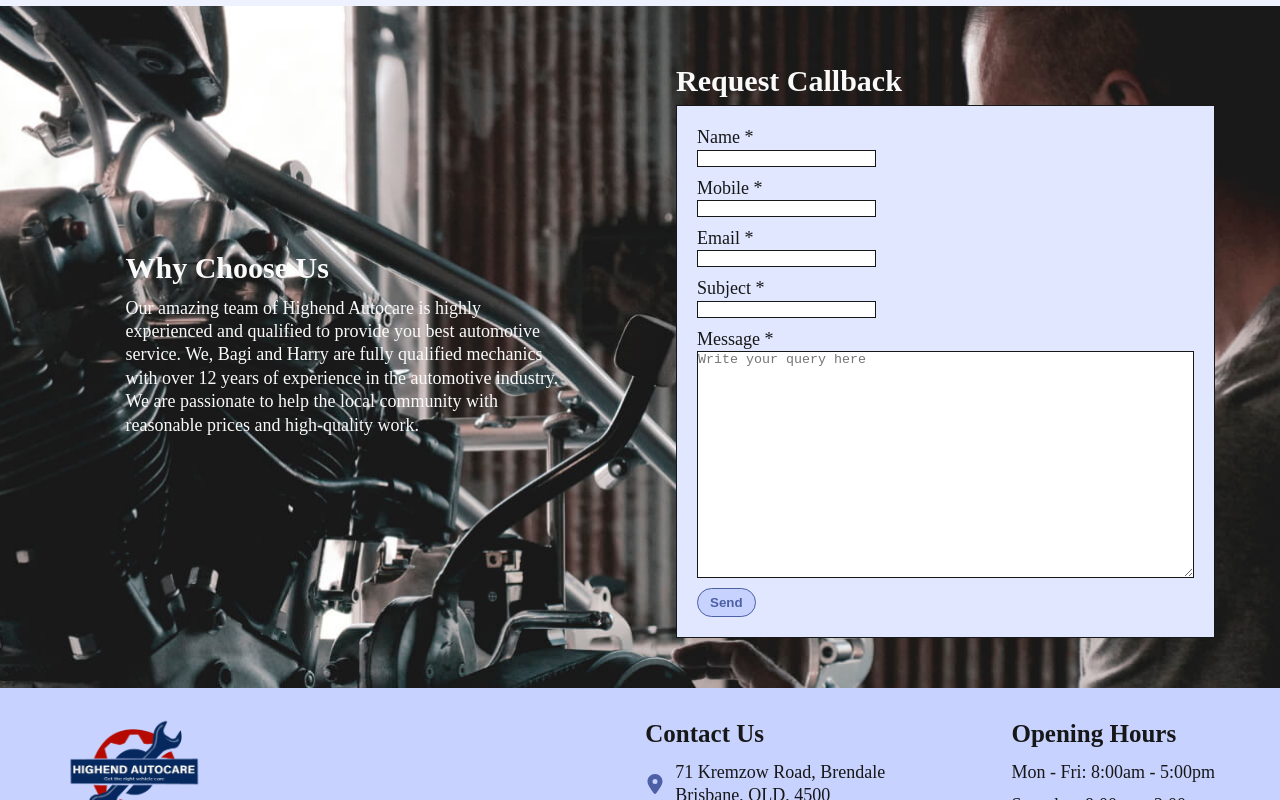
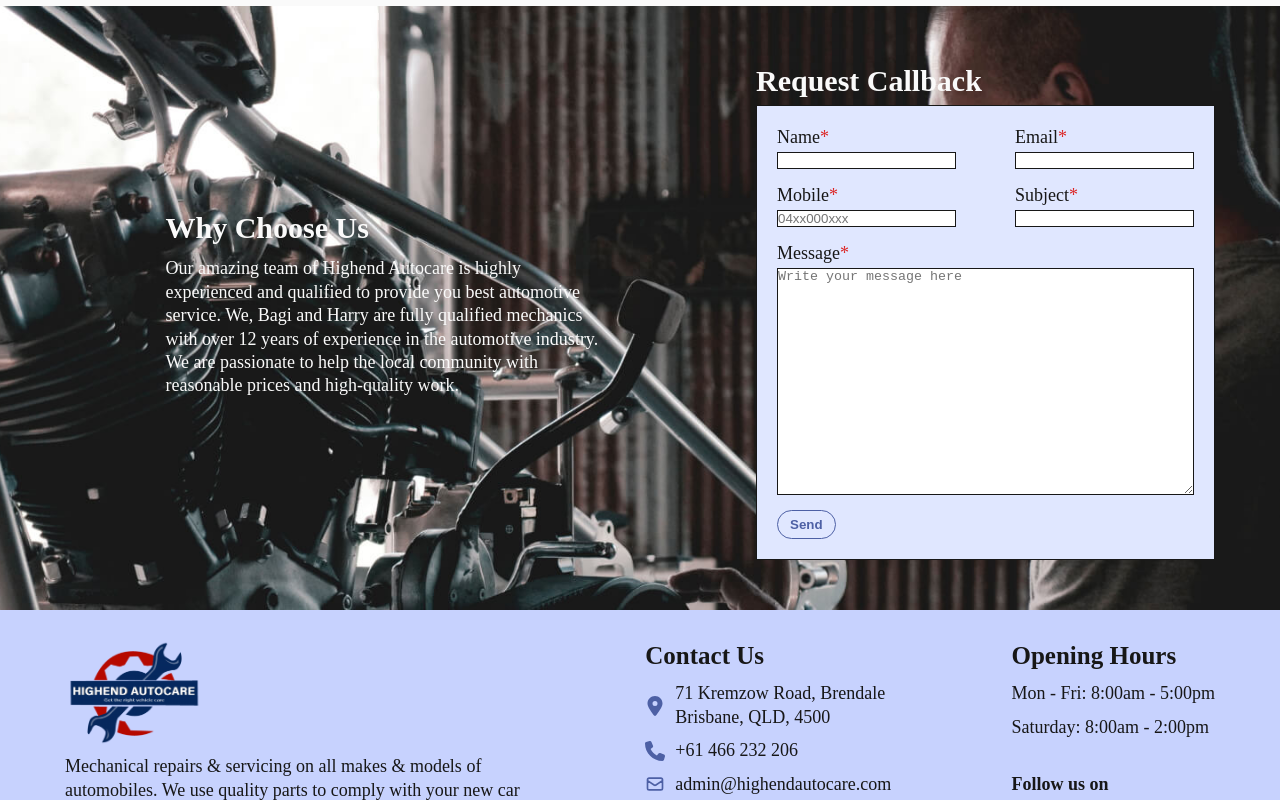
Before and after one commit to parjapat22/highend-autocare, a React (Create React App) app: page /home in a window 1280 px wide. Shown: the part 1660-2460 px from the top of the page. Built offline with nearby package versions, Linux system fonts and the light colour scheme.

Commit message:
form styling and validation added

```diff
--- a/src/components/forms/Form.jsx
+++ b/src/components/forms/Form.jsx
@@ -2,84 +2,169 @@ import { useState } from "react";
 import Button from "../Button";
 import styles from "./Form.module.css";
 
-const Form = () => {
-  const [inputs, setInputs] = useState({});
+function Form() {
+  const [formData, setFormData] = useState({
+    name: "",
+    email: "",
+    mobile: "",
+    subject: "",
+    message: "",
+  });
 
-  const handleChange = (event) => {
-    const name = event.target.name;
-    const value = event.target.value;
-    setInputs((values) => ({ ...values, [name]: value }));
+  const [errors, setErrors] = useState({});
+
+  const isValidEmail = (email) => {
+    const emailPattern = /^[a-zA-Z0-9._-]+@[a-zA-Z0-9.-]+\.[a-zA-Z]{2,4}$/;
+    return emailPattern.test(email);
   };
 
-  const handleSubmit = (event) => {
-    event.preventDefault();
-    console.log(inputs);
+  const isValidMobile = (mobile) => {
+    const mobilePattern = /^[0][4]\d{8,8}$/;
+    return mobilePattern.test(mobile);
   };
+
+  const handleChange = (e) => {
+    const name = e.target.name;
+    const value = e.target.value;
+
+    // reset field error upon entering the text
+    if (value.trim()) {
+      setErrors((errorsData) => ({ ...errorsData, [name]: "" }));
+    }
+
+    // name is in array because it's a property name
+    setFormData((values) => ({ ...values, [name]: value }));
+  };
+
+  function handleSubmit(e) {
+    e.preventDefault();
+
+    const newErrors = validateForm(formData);
+    setErrors(newErrors);
+
+    if (Object.keys(newErrors).length === 0) {
+      // Form submission logic here
+      // console.log("Form submitted successfully!");
+    } else {
+      // console.log("Form submission failed due to validation errors.");
+    }
+
+    // reset input fields
+  }
+
+  function validateForm(data) {
+    const errors = {};
+
+    if (!data.name.trim()) {
+      errors.name = "Please enter your name";
+    }
+
+    if (!data.email.trim()) {
+      errors.email = "Please enter your email";
+    } else if (!isValidEmail(data.email)) {
+      errors.email = "Email is invalid";
+    }
+
+    if (!data.mobile.trim()) {
+      errors.mobile = "Please enter your mobile";
+    } else if (!isValidMobile(data.mobile)) {
+      errors.mobile = "Mobile number is invalid";
+    }
+
+    if (!data.subject.trim()) {
+      errors.subject = "Please enter the subject";
+    }
+
+    if (!data.message.trim()) {
+      errors.message = "Please write your inquiry message";
+    }
+
+    return errors;
+  }
 
   return (
     <form onSubmit={handleSubmit} className={styles.containerForm}>
-      <label>
-        Name *
+      <div className={styles.groupFields}>
+        <div className={styles.containerField}>
+          <label>Name</label>
           <input
             type="text"
-          name="username"
-          value={inputs.username || ""}
+            name="name"
+            value={formData.name}
             onChange={handleChange}
-          autoFocus
-          required
           />
-      </label>
 
-      <label>
-        Mobile *
+          {errors.name && (
+            <span className={styles.errorField}>{errors.name}</span>
+          )}
+        </div>
+
+        <div className={styles.containerField}>
+          <label>Email</label>
           <input
             type="text"
             name="email"
-          value={inputs.email || ""}
+            value={formData.email}
             onChange={handleChange}
-          required
           />
-      </label>
 
-      <label>
-        Email *
+          {errors.email && (
+            <span className={styles.errorField}>{errors.email}</span>
+          )}
+        </div>
+      </div>
+
+      <div className={styles.groupFields}>
+        <div className={styles.containerField}>
+          <label>Mobile</label>
           <input
             type="text"
-          name="email"
-          value={inputs.email || ""}
+            name="mobile"
+            value={formData.mobile}
             onChange={handleChange}
-          required
+            placeholder="04xx000xxx"
           />
-      </label>
 
-      <label>
-        Subject *
+          {errors.mobile && (
+            <span className={styles.errorField}>{errors.mobile}</span>
+          )}
+        </div>
+
+        <div className={styles.containerField}>
+          <label>Subject</label>
           <input
             type="text"
             name="subject"
-          value={inputs.subject || ""}
+            value={formData.subject || ""}
             onChange={handleChange}
-          required
           />
-      </label>
 
-      <label>
-        Message *
+          {errors.subject && (
+            <span className={styles.errorField}>{errors.subject}</span>
+          )}
+        </div>
+      </div>
+
+      <div className={styles.containerField}>
+        <label>Message</label>
         <textarea
           type="text"
           name="message"
-          value={inputs.message || ""}
+          value={formData.message}
           onChange={handleChange}
           rows="15"
-          cols="60"
-          placeholder="Write your query here"
-          required
+          cols="50"
+          placeholder="Write your message here"
         />
-      </label>
+
+        {errors.message && (
+          <span className={styles.errorField}>{errors.message}</span>
+        )}
+      </div>
 
       <Button>Send</Button>
     </form>
   );
-};
+}
 
 export default Form;
--- a/src/components/forms/Form.module.css
+++ b/src/components/forms/Form.module.css
@@ -1,14 +1,6 @@
 .containerForm {
   padding: 2rem;
   background: var(--color-card);
-}
-
-.containerForm label {
-  margin-bottom: 1rem;
-  display: flex;
-  flex-direction: column;
-  align-items: flex-start;
-  font-size: 1.8rem;
 }
 
 .containerForm,
@@ -16,3 +8,25 @@
 .containerForm textarea {
   border: 1px solid var(--color-text1);
 }
+
+.groupFields {
+  display: flex;
+  justify-content: space-between;
+}
+
+.containerField {
+  display: flex;
+  flex-direction: column;
+  gap: 0.25rem;
+  margin-bottom: 1.5rem;
+}
+
+.containerField label::after {
+  content: "*";
+  color: var(--color-red);
+}
+
+.errorField {
+  color: var(--color-red);
+  font-size: 1.6rem;
+}
--- a/src/index.css
+++ b/src/index.css
@@ -8,10 +8,10 @@
   --container-width-sm: 90%;
 
   /* background colors */
-  /* neutral 100 */
-  --color-body: #f5f5f5;
   /* indigo 50 */
-  --color-section: #eef2ff;
+  --color-body: #eef2ff;
+  /* neutral 50 */
+  --color-section: #fafafa;
 
   /* custom indigo similar to blue 700*/
   /* to be used on banner, container, button */
@@ -26,6 +26,8 @@
   --color-text1: #171717;
   /* neutral 50 */
   --color-text2: #fafafa;
+  /* red 600 */
+  --color-red: #dc2626;
 
   /* icon colors */
   /* same as primary color */
@@ -105,7 +107,7 @@ img {
 }
 
 .btn {
-  background: var(--color-headfoot);
+  background: var(--color-card);
   color: var(--color-primary);
   padding: 0.6rem 1.2rem;
   border: 1px solid var(--color-primary);
@@ -117,7 +119,7 @@ img {
 
 .btn:hover {
   background: var(--color-primary);
-  color: var(--color-headfoot);
+  color: var(--color-card);
   cursor: pointer;
 }
 
--- a/src/pages/Contact.jsx
+++ b/src/pages/Contact.jsx
@@ -5,7 +5,7 @@ const Contact = () => {
   return (
     <main>
       <section>
-        <div className={`container`}>
+        <div className={`container ${styles.containerContact}`}>
           {/* column 1 contact form */}
           <div>
             <h2>Get in Touch</h2>
--- a/src/pages/Contact.module.css
+++ b/src/pages/Contact.module.css
@@ -1,9 +1,13 @@
+.containerContact.containerContact {
+  gap: 5rem;
+}
+
 .contactMap {
-  width: 50%;
-  line-height: 0;
+  width: 100%;
+  display: flex;
 }
 
 .contactMap iframe {
   width: 100%;
-  height: 75vh;
+  height: 50vh;
 }
```
Lines whose indentation alone changed are shown as unchanged.
